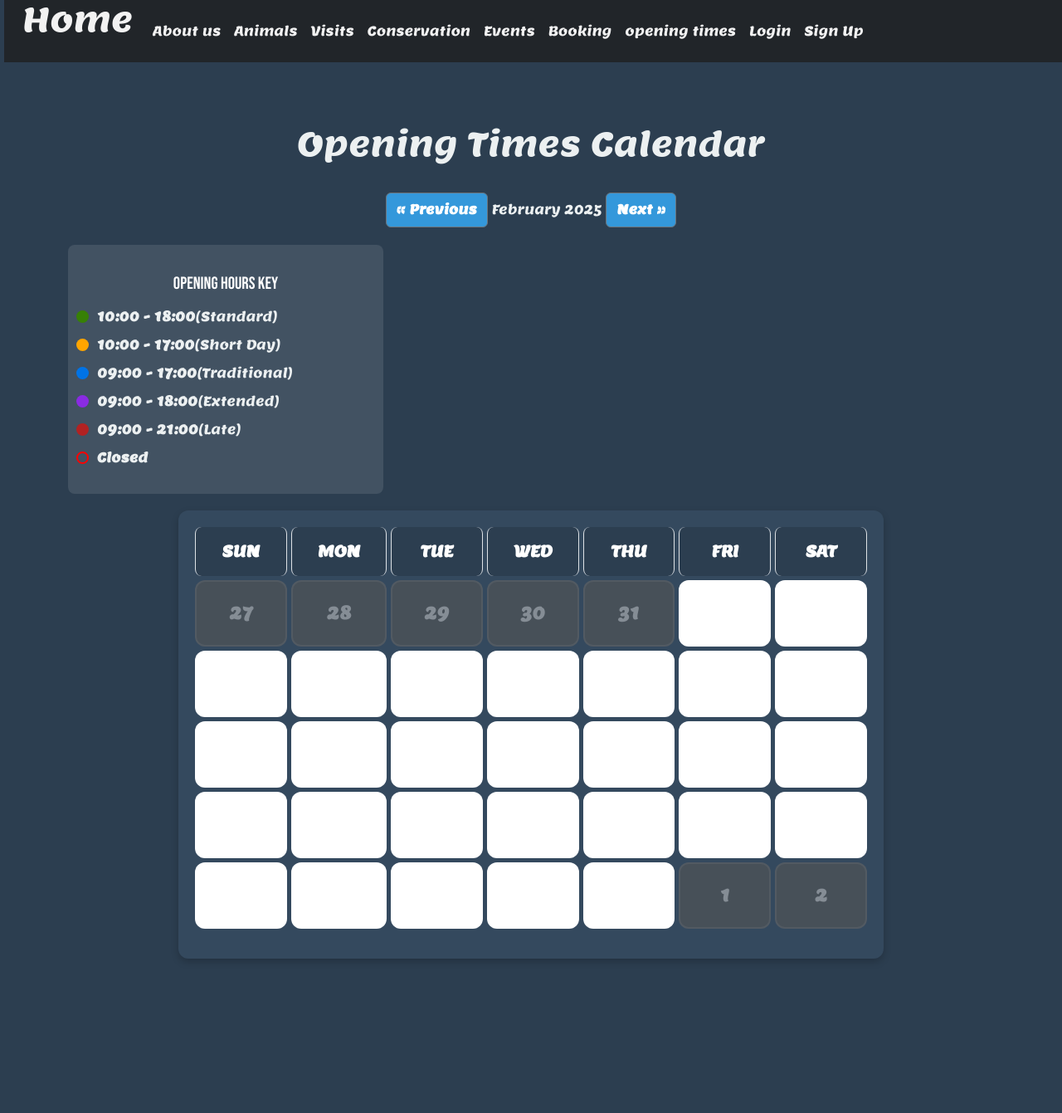
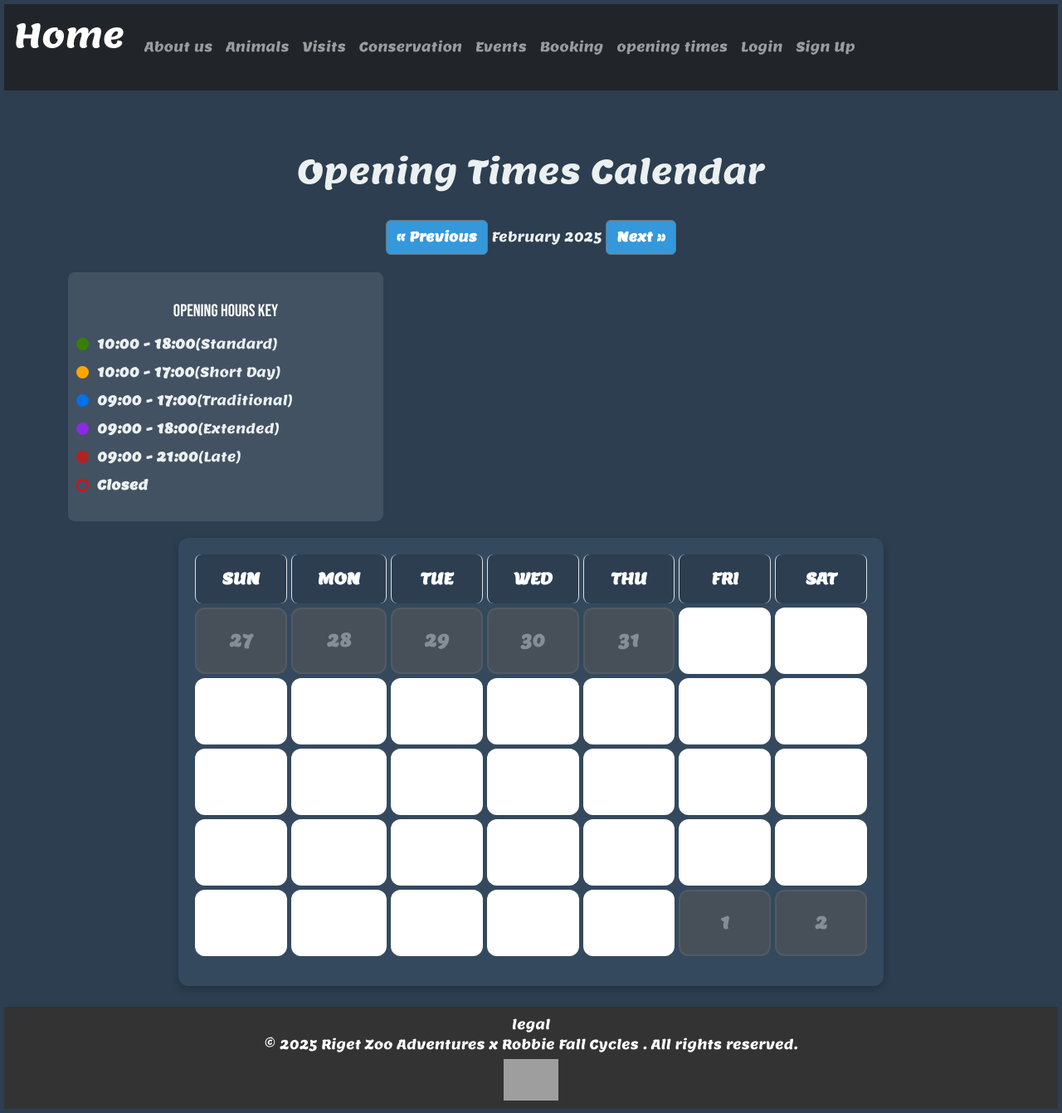
Before and after one commit to RobbieFaLL/Riget-Zoo-Adventures, a Django app: page /calendar/ in a window 1280 px wide. Shown: the whole page at 83% size. Before the commit the page ends 1156 px from the top, so only its background shows below. Run offline with Django 5.2, Linux system fonts and the light colour scheme; data that the repository does not hold is empty; some libraries are stand-ins or nearby versions; grey boxes are pictures that could not be loaded.

Commit message:
tittles added to new pages, navbar styling fixed

```diff
--- a/zoo/templates/Booking_Success.html
+++ b/zoo/templates/Booking_Success.html
@@ -1,6 +1,9 @@
 {% extends 'base.html' %}
 
 {% block content %}
+
+<title>Booking success| Riget Zoo Adventures</title>
+
     <div class="container mt-5">
         <h1 class="text-center mb-4">Booking Successful!</h1>
 
--- a/zoo/templates/base.html
+++ b/zoo/templates/base.html
@@ -61,12 +61,18 @@
 
 
         </header>
-        <br>
-        <br>
-        <br>
-        <br>
+ <main>
 {% block content %}
 {% endblock %}
+ </main>
+
+ <footer>
+    <p><a href="https://robbiefallcycles.cc/legal">legal</a></p>
+    <p>&copy; 2025 Riget Zoo Adventures x Robbie Fall Cycles . All rights reserved.</p>
+    <a href="https://www.digitalocean.com/?refcode=1d8fae1522bc&utm_campaign=Referral_Invite&utm_medium=Referral_Program&utm_source=badge">
+        <img src="https://web-platforms.sfo2.cdn.digitaloceanspaces.com/WWW/Badge%203.svg" alt="DigitalOcean Referral Badge" />
+    </a>
+</footer>
 
 </body>
 <script>
--- a/zoo/templates/booking.html
+++ b/zoo/templates/booking.html
@@ -2,6 +2,9 @@
 {% load static %}
 
 {% block content %}
+
+<title>Booking | Riget Zoo Adventures</title>
+
 <div class="container mt-5">
     <h1 class="text-center mb-4">Booking Page</h1>
 
--- a/zoo/templates/calendar.html
+++ b/zoo/templates/calendar.html
@@ -2,6 +2,9 @@
 {% load static %}
 
 {% block content %}
+
+<title>Opening calander | Riget Zoo Adventures</title>
+
 <div class="container mt-5">
     <h1 class="text-center">Opening Times Calendar</h1>
 
--- a/zoo/zoo/devstatic/styles.css
+++ b/zoo/zoo/devstatic/styles.css
@@ -48,30 +48,7 @@
   color: #4a7ef0;
 }
 
-/* Navbar */
-.navbar {
-  background-color: #333;
-  position: fixed;
-  top: 0;
-  width: 100%;
-  display: flex;
-  height: 75px;
-  justify-content: space-between;
-  padding: 10px;
-  z-index: 1000;
-  color: #f2f2f2;
-}
 
-.navbar a {
-  color: #f2f2f2;
-  text-align: center;
-  text-decoration: none;
-}
-
-.navbar a:hover {
-  background: #ddd;
-  color: black;
-}
 
 /* Main Content */
 .main {
@@ -311,10 +288,17 @@
   position: relative;
   bottom: 0;
   width: 100%;
+  margin-top: 25px;
 }
 
 footer p {
   margin: 0;
+}
+
+footer img {
+  display: block;
+  margin: 5px auto 0; /* Adds margin above the image, centers it horizontally */
+  height: 50px;       /* Increase size as needed */
 }
 
 /* Modal Styling */
@@ -462,3 +446,7 @@
 .bg-light.p-4.rounded {
   color: black !important;
 }
+
+main{
+  padding-top: 25px;
+}
```
